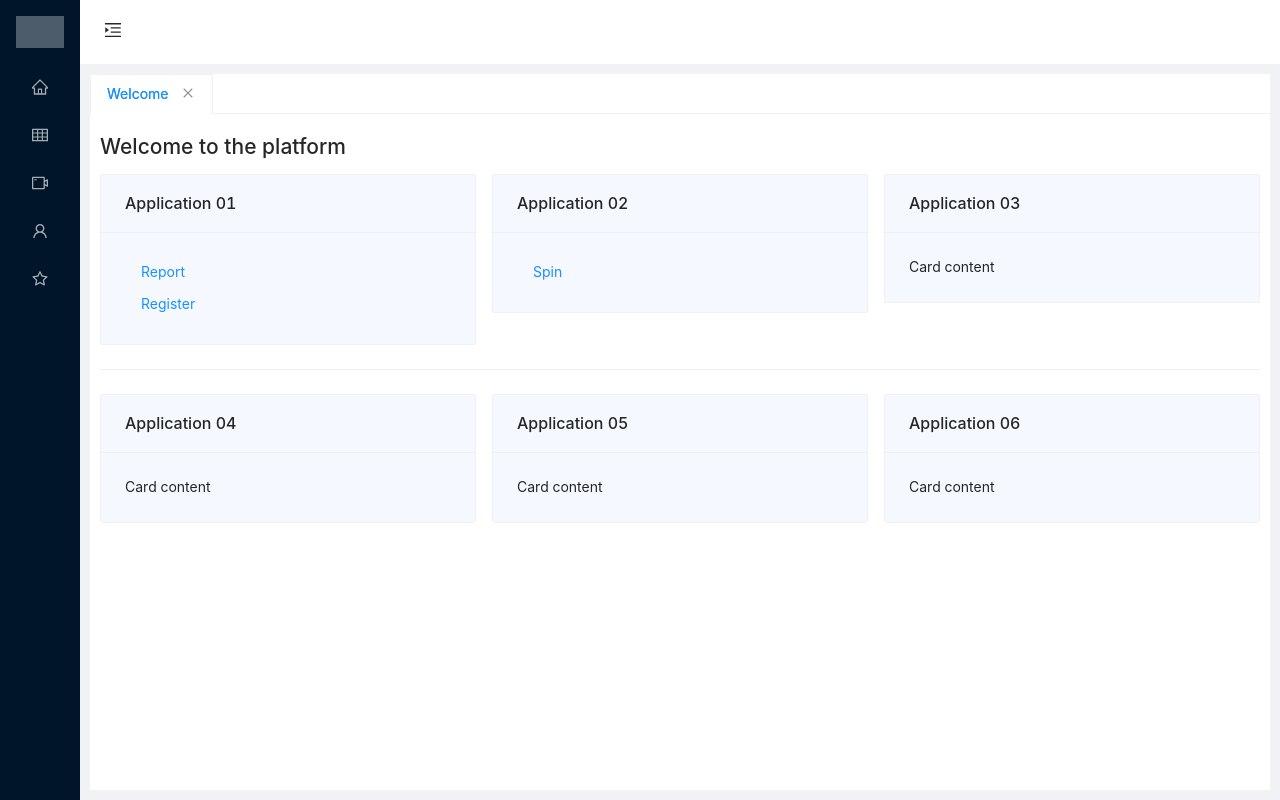
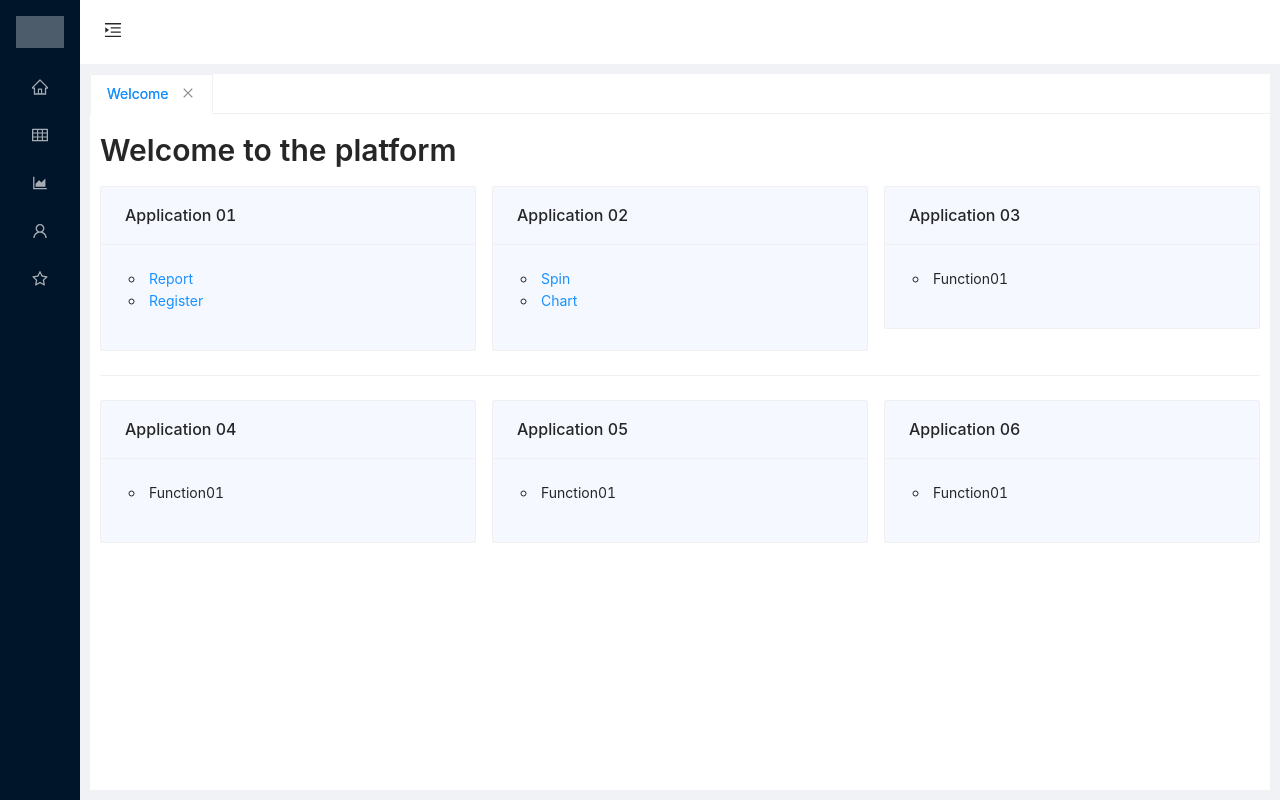
Before and after one commit to wasichris/poc-tabs-layout, a React (Create React App) app: page / in a window 1280 px wide. Built offline with nearby package versions, Linux system fonts and the light colour scheme.

Commit message:
add echart

```diff
--- a/package.json
+++ b/package.json
@@ -7,6 +7,8 @@
     "@testing-library/react": "^11.1.0",
     "@testing-library/user-event": "^12.1.10",
     "antd": "^4.8.0",
+    "echarts": "^4.9.0",
+    "echarts-for-react": "^2.0.16",
     "react": "^17.0.1",
     "react-dom": "^17.0.1",
     "react-resizable": "^1.11.0",
--- a/src/App.js
+++ b/src/App.js
@@ -9,12 +9,12 @@ import {
   MenuUnfoldOutlined,
   MenuFoldOutlined,
   UserOutlined,
-  VideoCameraOutlined,
+  AreaChartOutlined,
   StarOutlined,
 } from '@ant-design/icons';
 import Report from './components/Report/index.js'
 import Welcome from './components/Welcome/index.js'
-import Spin from './components/Spin/index.js'
+import Chart from './components/Chart/index.js'
 import Register from './components/Register/index.js'
 import Favorite from './components/Favorite/index.js'
 
@@ -122,8 +122,8 @@ function App() {
             <Menu.Item key="2" icon={<TableOutlined />} onClick={() => addTab('Report', () => <Report />)}>
               Report
             </Menu.Item>
-            <Menu.Item key="3" icon={<VideoCameraOutlined />} onClick={() => addTab('Spin', () => <Spin />)}>
-              Spin
+            <Menu.Item key="3" icon={<AreaChartOutlined />} onClick={() => addTab('Chart', () => <Chart />)}>
+              Chart
             </Menu.Item>
             <Menu.Item key="4" icon={<UserOutlined />} onClick={() => addTab('Register', () => <Register />)}>
               Register
--- /dev/null
+++ b/src/components/Chart/index.js
@@ -0,0 +1,103 @@
+import { Card, Col, Row, Divider, Button } from 'antd';
+import Report from '../Report/index.js'
+import Spin from '../Spin/index.js'
+import Register from '../Register/index.js'
+import ReactEcharts from 'echarts-for-react';
+
+const cards = () => {
+
+  const options = {
+    title: {
+        text: '堆疊區域圖'
+    },
+    tooltip: {
+        trigger: 'axis',
+        axisPointer: {
+            type: 'cross',
+            label: {
+                backgroundColor: '#6a7985'
+            }
+        }
+    },
+    legend: {
+        data: ['郵件營銷', '聯盟廣告', '視頻廣告', '直接訪問', '搜索引擎']
+    },
+    toolbox: {
+        feature: {
+            saveAsImage: {},
+            dataView: {
+              show: true
+            }
+        }
+    },
+    grid: {
+        left: '3%',
+        right: '4%',
+        bottom: '3%',
+        containLabel: true
+    },
+    xAxis: [
+        {
+            type: 'category',
+            boundaryGap: false,
+            data: ['周一', '周二', '周三', '周四', '周五', '周六', '周日']
+        }
+    ],
+    yAxis: [
+        {
+            type: 'value'
+        }
+    ],
+    series: [
+        {
+            name: '郵件營銷',
+            type: 'line',
+            stack: '總量',
+            areaStyle: {},
+            data: [120, 132, 101, 134, 90, 230, 210]
+        },
+        {
+            name: '聯盟廣告',
+            type: 'line',
+            stack: '總量',
+            areaStyle: {},
+            data: [220, 182, 191, 234, 290, 330, 310]
+        },
+        {
+            name: '視頻廣告',
+            type: 'line',
+            stack: '總量',
+            areaStyle: {},
+            data: [150, 232, 201, 154, 190, 330, 410]
+        },
+        {
+            name: '直接訪問',
+            type: 'line',
+            stack: '總量',
+            areaStyle: {},
+            data: [320, 332, 301, 334, 390, 330, 320]
+        },
+        {
+            name: '搜索引擎',
+            type: 'line',
+            stack: '總量',
+            label: {
+                normal: {
+                    show: true,
+                    position: 'top'
+                }
+            },
+            areaStyle: {},
+            data: [820, 932, 901, 934, 1290, 1330, 1320]
+        }
+    ]
+};
+
+
+
+  return <>
+    <ReactEcharts option={options} />
+  </>
+}
+
+export default cards
--- a/src/components/Favorite/index.js
+++ b/src/components/Favorite/index.js
@@ -1,24 +1,46 @@
-import { Card, Col, Row, Divider, Button } from 'antd';
+import { Card, Col, Row, Divider, Button, Typography } from 'antd';
 import Report from '../Report/index.js'
 import Spin from '../Spin/index.js'
 import Register from '../Register/index.js'
+import Chart from '../Chart/index.js'
 
+const { Title, Paragraph, Link } = Typography;
 
-const cards = ({addTab}) => {
+const cards = ({ addTab }) => {
 
   return <div className="site-card-wrapper">
+    <Title level={2}> My Favorite</Title>
+
     <Row gutter={16}>
       <Col span={8}>
         <Card title="Application 01" className='ant-card-gb' bordered={true}>
 
-          <div><Button type="link" onClick={() => addTab('Report', () => <Report />)}>Report</Button></div>
-          <div><Button type="link" onClick={() => addTab('Register', () => <Register />)}>Register</Button></div>
+          <Paragraph>
+            <ul>
+              <li>
+                <Link onClick={() => addTab('Report', () => <Report />)}>Report</Link>
+              </li>
+              <li>
+                <Link onClick={() => addTab('Register', () => <Register />)}>Register</Link>
+              </li>
+            </ul>
+          </Paragraph>
 
         </Card>
       </Col>
       <Col span={8}>
         <Card title="Application 02" className='ant-card-gb' bordered={true}>
-          <div><Button type="link" onClick={() => addTab('Spin', () => <Spin />)}>Spin</Button></div>
+          <Paragraph>
+
+            <ul>
+              <li>
+                <Link onClick={() => addTab('Spin', () => <Spin />)}>Spin</Link>
+              </li>
+              <li>
+                <Link onClick={() => addTab('Chart', () => <Chart />)}>Chart</Link>
+              </li>
+            </ul>
+          </Paragraph>
         </Card>
       </Col>
 
--- a/src/components/Welcome/index.js
+++ b/src/components/Welcome/index.js
@@ -1,32 +1,60 @@
-import { Card, Col, Row, Divider, Button } from 'antd';
+import { Card, Col, Row, Divider, Button, Typography } from 'antd';
 import Report from '../Report/index.js'
 import Spin from '../Spin/index.js'
 import Register from '../Register/index.js'
+import Chart from '../Chart/index.js'
 
+const { Title, Paragraph, Link } = Typography;
 
-const cards = ({addTab}) => {
+const cards = ({ addTab }) => {
 
   return <div className="site-card-wrapper">
 
-    <h2> Welcome to the platform</h2>
+    <Title level={2}>Welcome to the platform</Title>
 
     <Row gutter={16}>
       <Col span={8}>
         <Card title="Application 01" className='ant-card-gb' bordered={true}>
 
-          <div><Button type="link" onClick={() => addTab('Report', () => <Report />)}>Report</Button></div>
-          <div><Button type="link" onClick={() => addTab('Register', () => <Register />)}>Register</Button></div>
+          <Paragraph>
+            <ul>
+              <li>
+                <Link onClick={() => addTab('Report', () => <Report />)}>Report</Link>
+              </li>
+              <li>
+                <Link onClick={() => addTab('Register', () => <Register />)}>Register</Link>
+              </li>
+            </ul>
+          </Paragraph>
 
         </Card>
       </Col>
       <Col span={8}>
         <Card title="Application 02" className='ant-card-gb' bordered={true}>
-          <div><Button type="link" onClick={() => addTab('Spin', () => <Spin />)}>Spin</Button></div>
+          <Paragraph>
+
+            <ul>
+              <li>
+                <Link onClick={() => addTab('Spin', () => <Spin />)}>Spin</Link>
+              </li>
+              <li>
+                <Link onClick={() => addTab('Chart', () => <Chart />)}>Chart</Link>
+              </li>
+            </ul>
+          </Paragraph>
+
         </Card>
       </Col>
       <Col span={8}>
         <Card title="Application 03" className='ant-card-gb' bordered={true}>
-          Card content
+          <Paragraph>
+            <ul>
+              <li>
+                Function01
+              </li>
+            </ul>
+          </Paragraph>
+
         </Card>
       </Col>
     </Row>
@@ -35,17 +63,35 @@ const cards = ({addTab}) => {
     <Row gutter={16}>
       <Col span={8}>
         <Card title="Application 04" className='ant-card-gb' bordered={true}>
-          Card content
+          <Paragraph>
+            <ul>
+              <li>
+                Function01
+              </li>
+            </ul>
+          </Paragraph>
         </Card>
       </Col>
       <Col span={8}>
         <Card title="Application 05" className='ant-card-gb' bordered={true}>
-          Card content
+          <Paragraph>
+            <ul>
+              <li>
+                Function01
+              </li>
+            </ul>
+          </Paragraph>
         </Card>
       </Col>
       <Col span={8}>
         <Card title="Application 06" className='ant-card-gb' bordered={true}>
-          Card content
+          <Paragraph>
+            <ul>
+              <li>
+                Function01
+              </li>
+            </ul>
+          </Paragraph>
         </Card>
       </Col>
 
```
Also changed, not shown: 1 other file (tests, documents, lock files or other folders).
